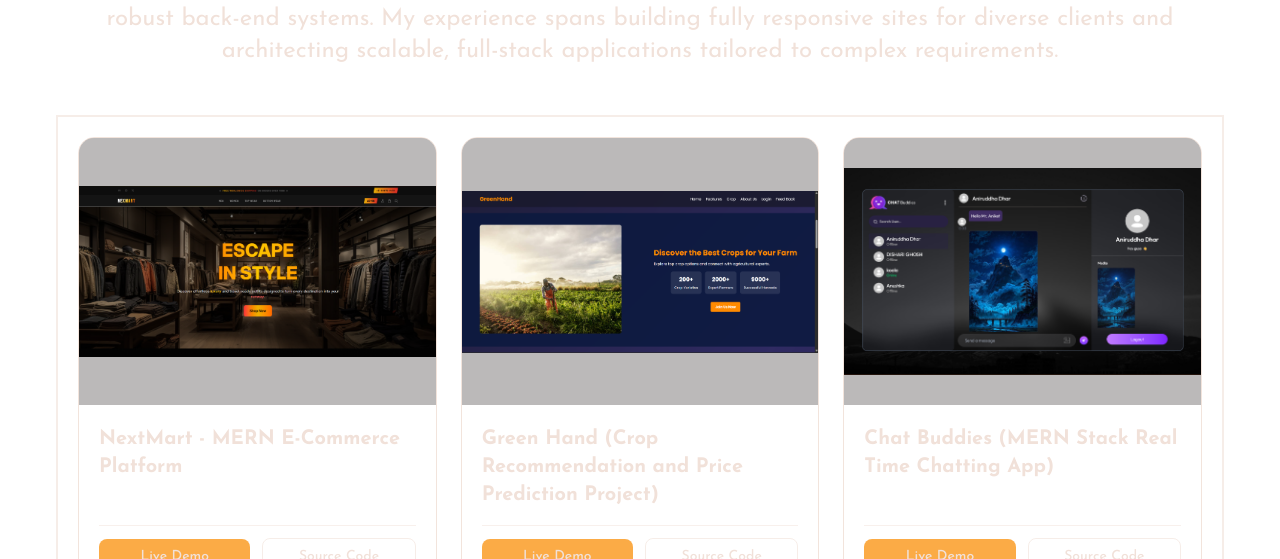
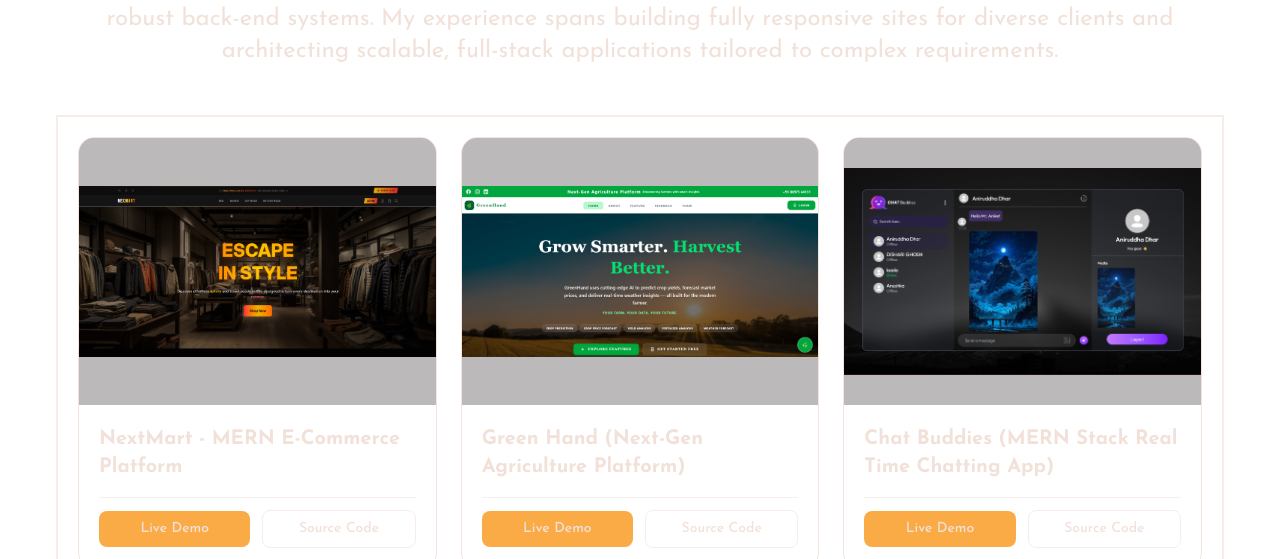
Before and after one commit to aniket00101/portfolio, a React (Vite) app: page / in a window 1280 px wide. Shown: the part 2381-2940 px from the top of the page. Built offline with nearby package versions, Linux system fonts and the light colour scheme; no server answers.

Commit message:
updated project

```diff
--- a/src/components/projectsSection/ProjectMain.jsx
+++ b/src/components/projectsSection/ProjectMain.jsx
@@ -11,10 +11,10 @@ const projects = [
     sourcecode: 'https://github.com/aniket00101/MERN-STack-E-Commerce'
   },
   {
-    name: 'Green Hand (Crop Recommendation and Price Prediction Project)',
-    image: '/images/project/greenHand.png',
-    link: 'https://greenhand-pr391.onrender.com/',
-    sourcecode: 'https://github.com/aniket00101/GreenHand-PR391'
+    name: 'Green Hand (Next-Gen Agriculture Platform)',
+    image: '/images/project/greenhand.png',
+    link: 'https://green-hand-ai.vercel.app/',
+    sourcecode: 'https://github.com/aniket00101/GreenHand_V-2.0.0_Frontend'
   },
   {
     name: 'Chat Buddies (MERN Stack Real Time Chatting App)',
@@ -65,6 +65,7 @@ const ProjectMain = () => {
               </div>
 
               <div className="p-5 flex-1 flex flex-col">
+
                 <h3 className="text-xl font-bold text-white mb-4">{project.name}</h3>
 
                 <div className="flex items-center gap-3 mt-auto pt-3 border-t border-white/50">
```
Also changed, not shown: public/images/project/greenHand.png.
